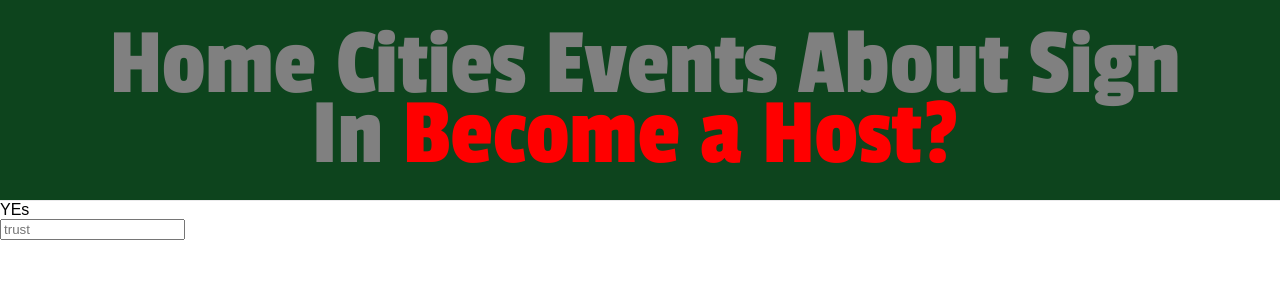
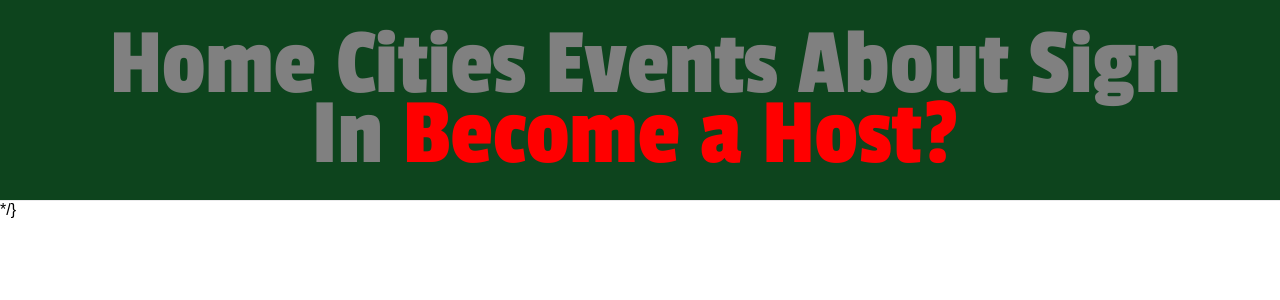
Before and after one commit to DenimCity/Project-4, a React (Create React App) app in the folder client/: page /hosting in a window 1280 px wide. Shown: the top 300 px of the page. Built offline with nearby package versions, Linux system fonts and the light colour scheme; no server answers; a web font is replaced by a local one.

Commit message:
added house atributes

```diff
--- a/client/src/components/HouseForm.js
+++ b/client/src/components/HouseForm.js
@@ -1,16 +1,47 @@
 import React, {Component} from 'react'
+// import styled from 'styled-components'
+// import {Title, Title2,} from '../basicstyledcomponents/basicComponents'
 export default class HouseForm extends Component {
+
+  // state = {
+  //   houses: [],
+  //   showOwnerField: false
+  // }
+
+  // toggleField = (showOwnerField) => {
+  //   const viewField = !this.state.showOwnerField
+  //   this.setState({showOwnerField})
+  // }
+
+  // handlChange = (e) => {
+  //   console.log(this.state.houses);
+  // }
+
+
   render() {
     return (
       <div>
-        <form action="" method="get">
-          <label htmlFor="">YEs</label>
-          <div>
-            <input type="text" placeholder="trust"/></div>
+        {/* <Container>
+          <Title>Wanting to Post Your House?</Title>
+          <Title2>Here is where you submit that info..</Title2>
 
-        </form>
+          {/* <Form action="" method="get">
+            <label htmlFor="">YEs</label>
+            <div>
+              <input type="text" placeholder="trust"/></div>
 
+          </Form> */}
+        {/* </Container> */} */}
       </div>
     )
   }
 }
+
+// const Container = styled.div `
+// display:flex;
+// flex-direction:column;
+// justify-content: center;
+// align-items:center;
+
+
+// `
```
